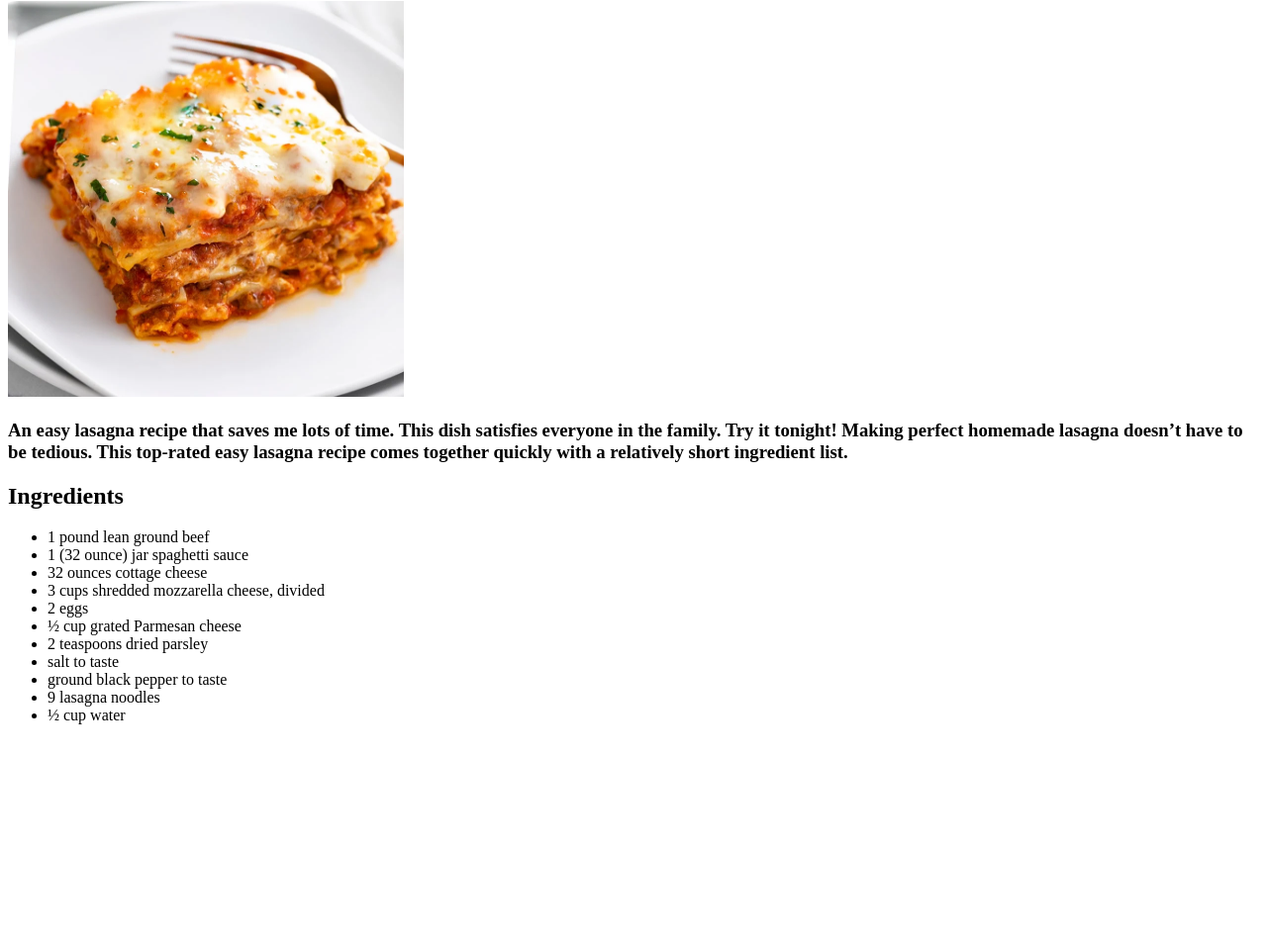
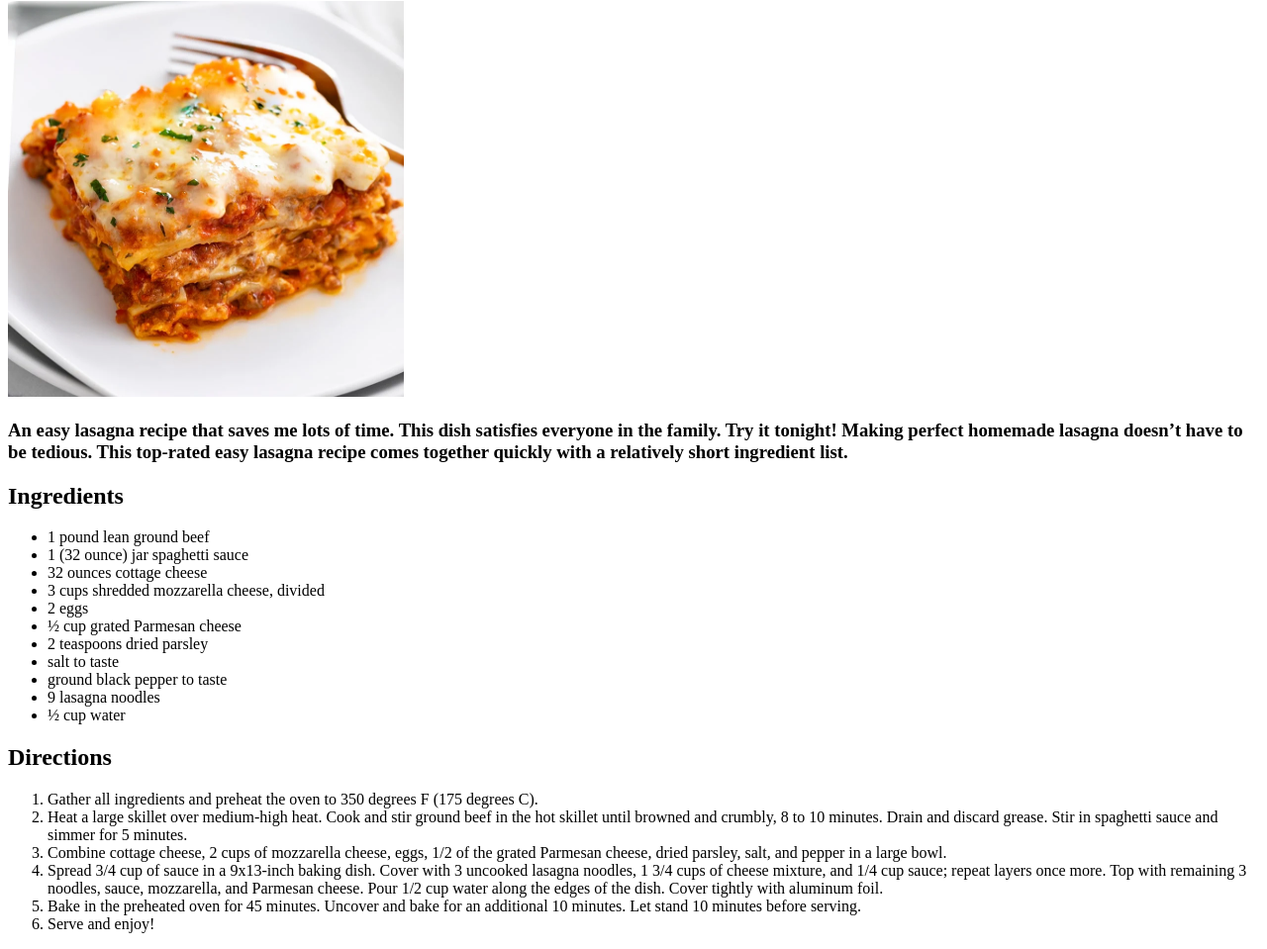
Before and after one commit to swildman1975/odin-recipes, a plain HTML site: page recipes/lasagna.html in a window 1280 px wide. Shown: the part 79-1038 px from the top of the page at 99% size. Before the commit the page ends 827 px from the top, so only its background shows below. Drawn offline with Linux system fonts and the light colour scheme.

Commit message:
Add directions section

```diff
--- a/recipes/lasagna.html
+++ b/recipes/lasagna.html
@@ -23,5 +23,14 @@
         <li>9 lasagna noodles</li>
         <li>½ cup water</li>
     </ul>
+    <h2>Directions</h2>
+    <ol>
+        <li>Gather all ingredients and preheat the oven to 350 degrees F (175 degrees C).</li>
+        <li>Heat a large skillet over medium-high heat. Cook and stir ground beef in the hot skillet until browned and crumbly, 8 to 10 minutes. Drain and discard grease. Stir in spaghetti sauce and simmer for 5 minutes.</li>
+        <li>Combine cottage cheese, 2 cups of mozzarella cheese, eggs, 1/2 of the grated Parmesan cheese, dried parsley, salt, and pepper in a large bowl.</li>
+        <li>Spread 3/4 cup of sauce in a 9x13-inch baking dish. Cover with 3 uncooked lasagna noodles, 1 3/4 cups of cheese mixture, and 1/4 cup sauce; repeat layers once more. Top with remaining 3 noodles, sauce, mozzarella, and Parmesan cheese. Pour 1/2 cup water along the edges of the dish. Cover tightly with aluminum foil.</li>
+        <li>Bake in the preheated oven for 45 minutes. Uncover and bake for an additional 10 minutes. Let stand 10 minutes before serving.</li>
+        <li>Serve and enjoy!</li>
+    </ol>
 </body>
 </html>
```
